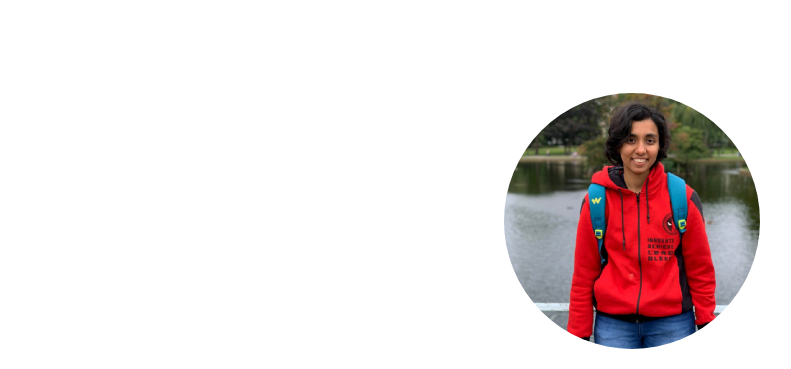
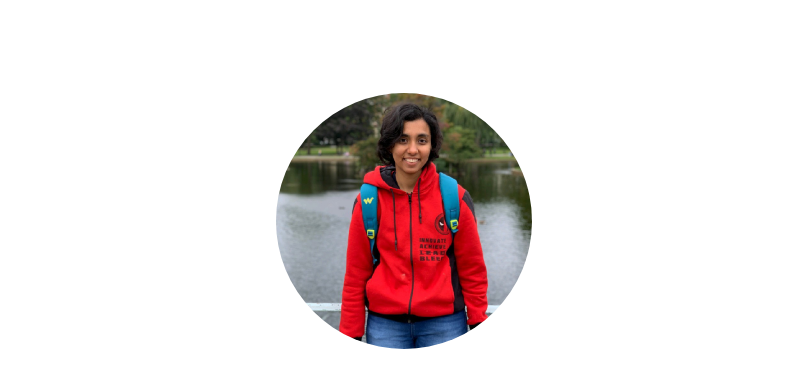
Before and after one commit to khushi180100/khushi180100.github.io, a plain HTML site: page index.html in a window 1280 px wide. Shown: the part 59-428 px from the top of the page, without its empty margins (236-1027 px from the left). Drawn offline with nearby package versions, Linux system fonts and the light colour scheme; some icons are missing.

Commit message:
Update CV

```diff
--- a/index.html
+++ b/index.html
@@ -93,12 +93,12 @@
 
       <!-- About Me -->
       <div class="px-4 py-5 mt-5 row justify-content-md-center">
-        <div class="col col-md-5 px-5">
+        <!-- <div class="col col-md-5 px-5">
           <p align="justify"></p>
           <p align="justify"></p>
           <p align="justify"></p>
-        </div>
-        <div class="col col-md-4">
+        </div> -->
+        <div class="col col-md-12">
           <div style="text-align: center">
             <img
               src="assets/images/others/me.jpg"
```
Also changed, not shown: 1 other file.
